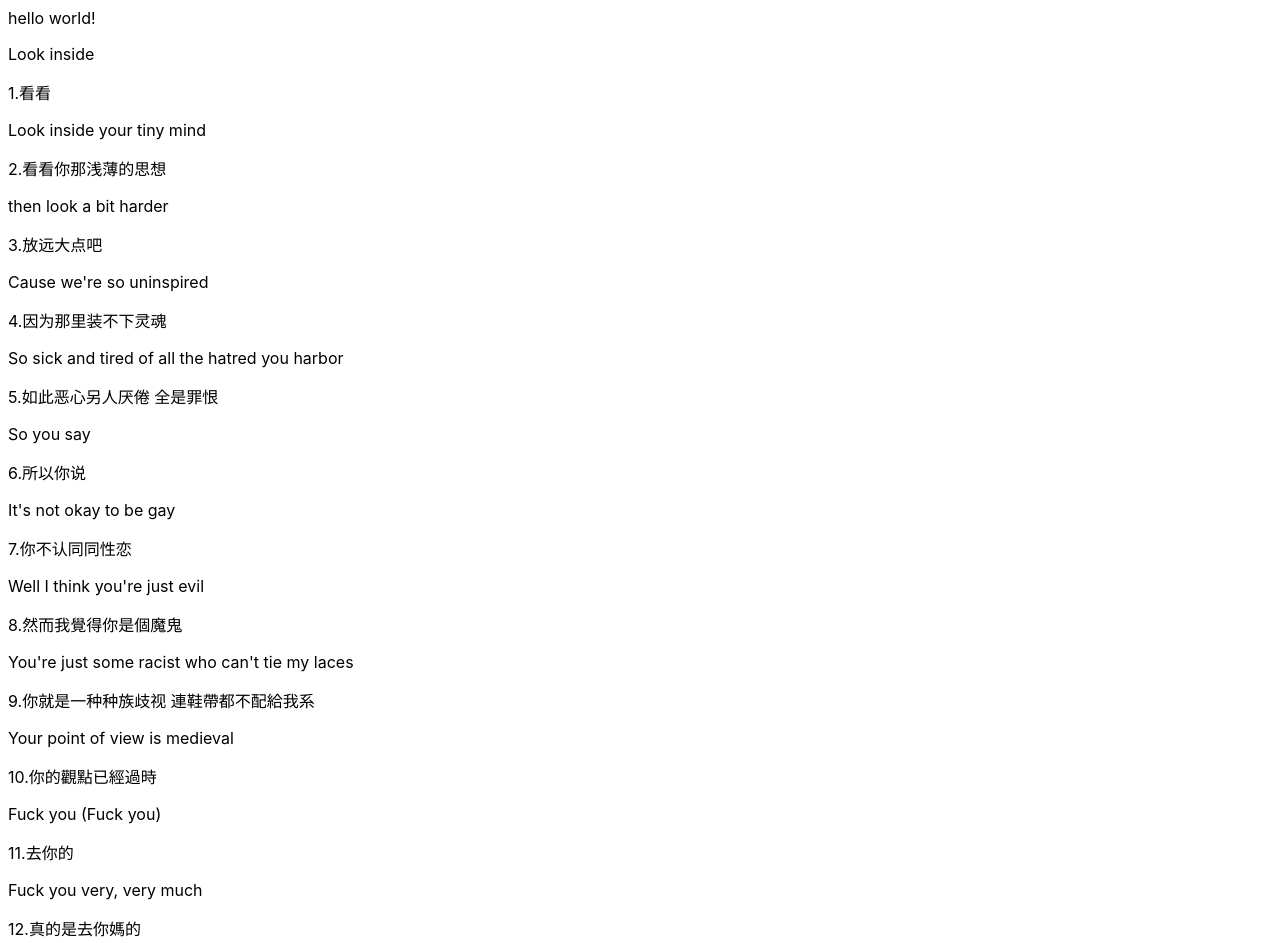
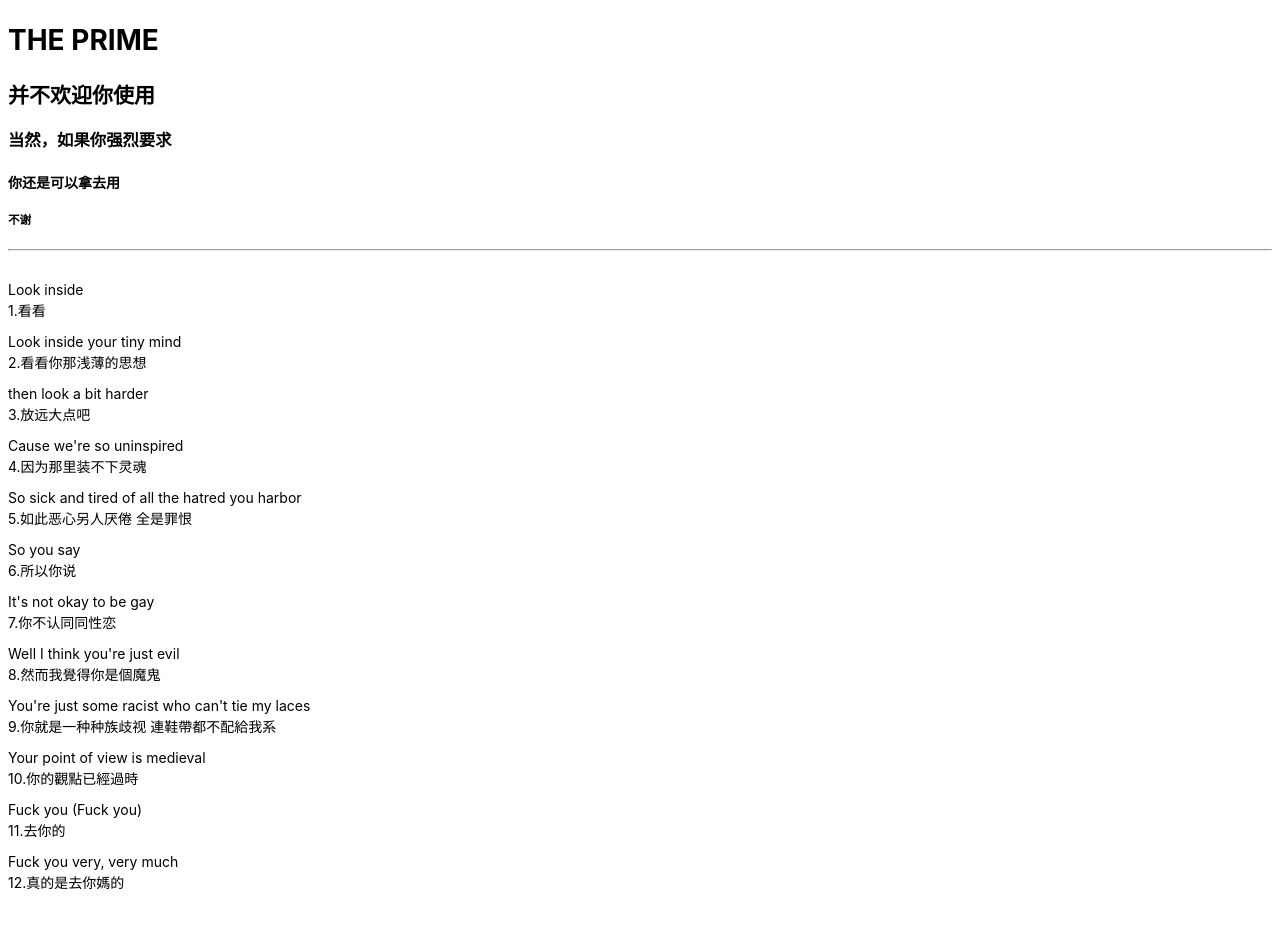
Before and after one commit to dannyxu100/prime, a plain HTML site: page demo/index.html in a window 1280 px wide. After the commit the page ends 903 px from the top, so only its background shows below. Drawn offline with Linux system fonts and the light colour scheme.

Commit message:
文本行高测试

```diff
--- a/demo/index.html
+++ b/demo/index.html
@@ -6,39 +6,38 @@
 
 	</head>
 	<style>
-		body{
+		html{
 			font-family: -apple-system, BlinkMacSystemFont, "Segoe UI", Roboto, "Helvetica Neue", Helvetica, "Nimbus Sans L", Arial, "Hiragino Sans GB", "Microsoft YaHei","WenQuanYi Micro Hei", sans-serif;
+			font-size: 14px;
+			line-height: 1.5;
+		}
+		p {
+			margin:0px 0px 10px 0px;
 		}
 	</style>
 
 	<body>
-		hello world!
+		<h1>THE PRIME</h1>
+		<h2>并不欢迎你使用</h2>
+		<h3>当然，如果你强烈要求</h3>
+		<h4>你还是可以拿去用</h4>
+		<h5>不谢</h5>
+
+		<hr/><br/>
 
 		<div>
-			<p>Look inside</p>
-			<p>1.看看</p>
-			<p>Look inside your tiny mind</p>
-			<p>2.看看你那浅薄的思想</p>
-			<p>then look a bit harder</p>
-			<p>3.放远大点吧</p>
-			<p>Cause we're so uninspired</p>
-			<p>4.因为那里装不下灵魂</p>
-			<p>So sick and tired of all the hatred you harbor</p>
-			<p>5.如此恶心另人厌倦 全是罪恨</p>
-			<p>So you say</p>
-			<p>6.所以你说</p>
-			<p>It's not okay to be gay</p>
-			<p>7.你不认同同性恋</p>
-			<p>Well I think you're just evil</p>
-			<p>8.然而我覺得你是個魔鬼</p>
-			<p>You're just some racist who can't tie my laces</p>
-			<p>9.你就是一种种族歧视 連鞋帶都不配給我系</p>
-			<p>Your point of view is medieval</p>
-			<p>10.你的觀點已經過時</p>
-			<p>Fuck you (Fuck you)</p>
-			<p>11.去你的</p>
-			<p>Fuck you very, very much</p>
-			<p>12.真的是去你媽的</p>
+			<p>Look inside<br/>1.看看</p>
+			<p>Look inside your tiny mind<br/>2.看看你那浅薄的思想</p>
+			<p>then look a bit harder<br/>3.放远大点吧</p>
+			<p>Cause we're so uninspired<br/>4.因为那里装不下灵魂</p>
+			<p>So sick and tired of all the hatred you harbor<br/>5.如此恶心另人厌倦 全是罪恨</p>
+			<p>So you say<br/>6.所以你说</p>
+			<p>It's not okay to be gay<br/>7.你不认同同性恋</p>
+			<p>Well I think you're just evil<br/>8.然而我覺得你是個魔鬼</p>
+			<p>You're just some racist who can't tie my laces<br/>9.你就是一种种族歧视 連鞋帶都不配給我系</p>
+			<p>Your point of view is medieval<br/>10.你的觀點已經過時</p>
+			<p>Fuck you (Fuck you)<br/>11.去你的</p>
+			<p>Fuck you very, very much<br/>12.真的是去你媽的</p>
 		</div>
 	</body>
 </html>
```
